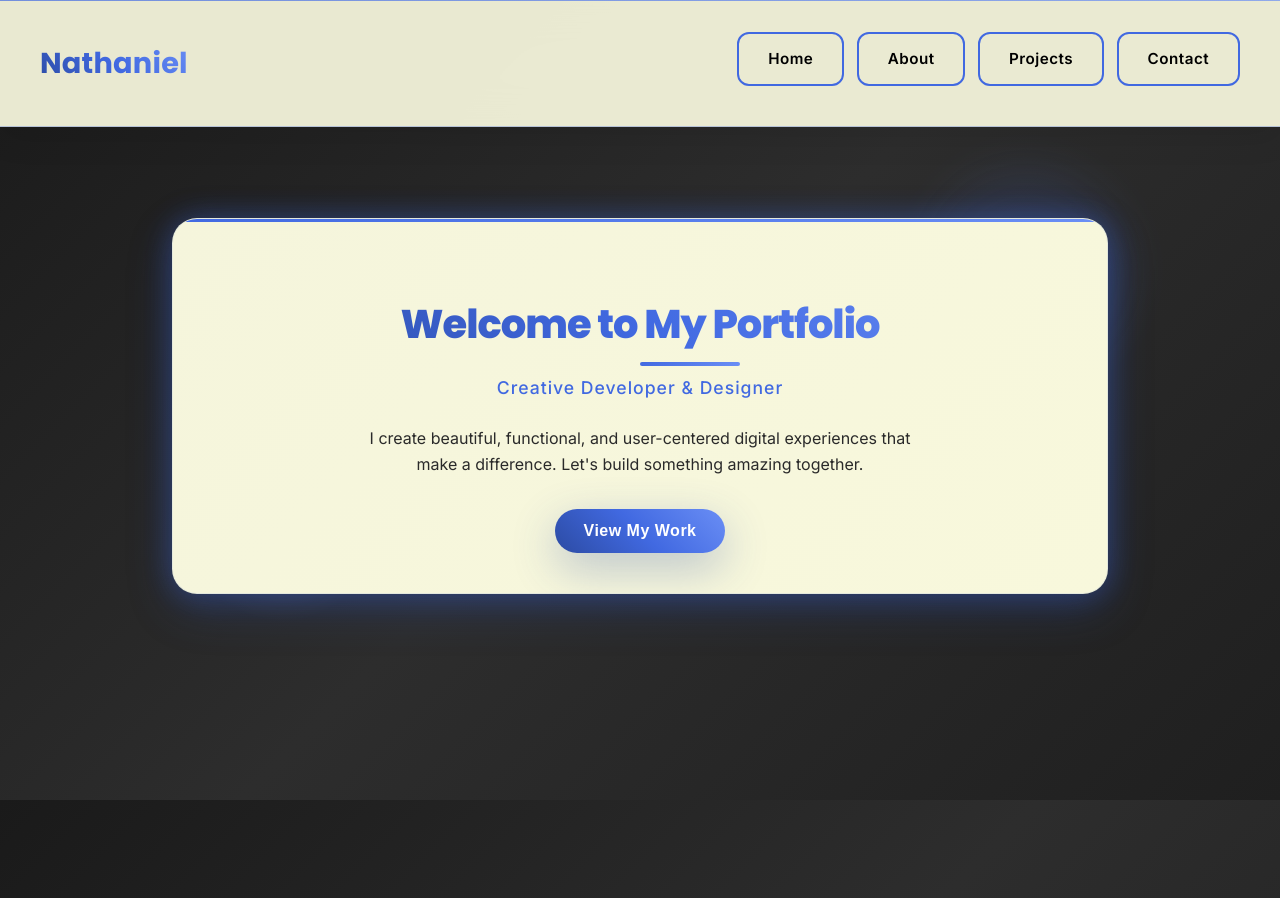
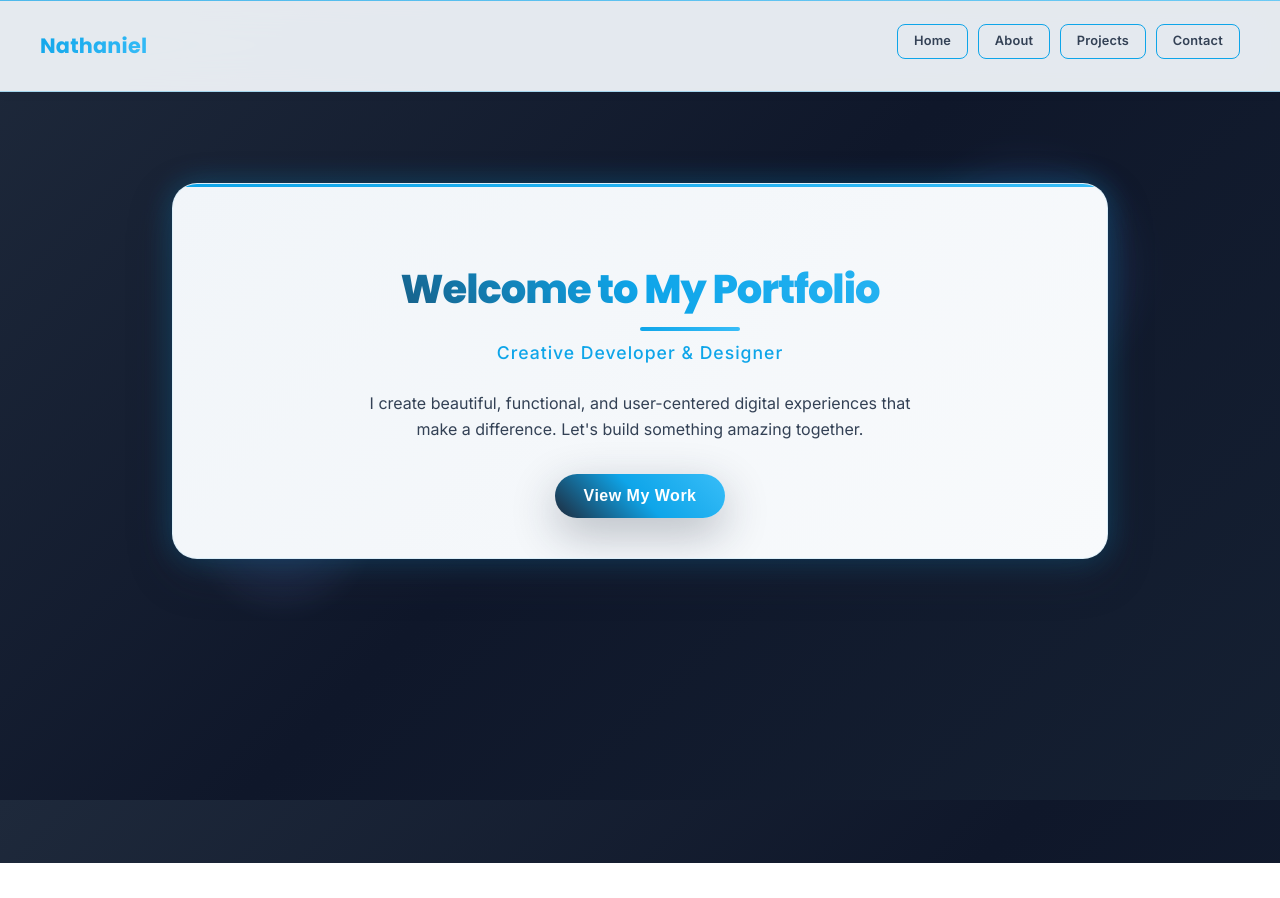
Before and after one commit to KazuhiraXanxus/Nathaniel-Portfolio, a plain HTML site: page index.html in a window 1280 px wide. After the commit the page ends 863 px from the top, so only its background shows below. Drawn offline with Linux system fonts and the light colour scheme.

Commit message:
Implement professional blue color scheme with improved project text visibility

```diff
--- a/script.js
+++ b/script.js
@@ -48,9 +48,9 @@
         window.addEventListener('scroll', function() {
             const navbar = document.querySelector('.navbar');
             if (window.scrollY > 100) {
-                navbar.style.background = 'rgba(245, 245, 220, 0.98)';
+                navbar.style.background = 'rgba(241, 245, 249, 0.98)';
             } else {
-                navbar.style.background = 'rgba(245, 245, 220, 0.95)';
+                navbar.style.background = 'rgba(241, 245, 249, 0.95)';
             }
         });
 
--- a/styles.css
+++ b/styles.css
@@ -217,27 +217,25 @@
 }
 
 :root {
-    --royal-blue: #4169E1;
-    --light-blue: #6A8EF5;
-    --pale-blue: #E6EFFF;
-    --dark-blue: #2C4BA3;
+    --navy: #1e293b;
+    --navy-dark: #0f172a;
+    --electric-blue: #0ea5e9;
+    --electric-blue-light: #38bdf8;
+    --light-blue-gray: #f1f5f9;
+    --text-gray: #334155;
     --white: #FFFFFF;
-    --bone-white: #F9F6EE;
-    --cream: #F5F5DC;
-    --dark-gray: #2A2A2A;
-    --medium-gray: #555555;
     --black: #000000;
-    --gradient-primary: linear-gradient(135deg, #4169E1 0%, #6A8EF5 100%);
-    --gradient-secondary: linear-gradient(45deg, #2C4BA3 0%, #4169E1 50%, #6A8EF5 100%);
-    --gradient-light: linear-gradient(135deg, #E6EFFF 0%, #F8FAFF 100%);
-    --shadow-light: 0 8px 32px rgba(65, 105, 225, 0.2);
-    --shadow-dark: 0 15px 45px rgba(44, 75, 163, 0.3);
-    --shadow-glow: 0 0 30px rgba(65, 105, 225, 0.4);
+    --gradient-primary: linear-gradient(135deg, #0ea5e9 0%, #38bdf8 100%);
+    --gradient-secondary: linear-gradient(45deg, #1e293b 0%, #0ea5e9 50%, #38bdf8 100%);
+    --gradient-card: linear-gradient(135deg, #f1f5f9 0%, #f8fafc 100%);
+    --shadow-light: 0 8px 32px rgba(14, 165, 233, 0.15);
+    --shadow-dark: 0 15px 45px rgba(30, 41, 59, 0.3);
+    --shadow-glow: 0 0 30px rgba(14, 165, 233, 0.3);
 }
 
 body {
     font-family: 'Inter', 'Segoe UI', Tahoma, Geneva, Verdana, sans-serif;
-    background: linear-gradient(135deg, #1a1a1a 0%, #2d2d2d 50%, #1f1f1f 100%);
+    background: linear-gradient(135deg, var(--navy) 0%, var(--navy-dark) 50%, #152032 100%);
     background-attachment: fixed;
     min-height: 100vh;
     color: var(--white);
@@ -256,14 +254,14 @@ h1, h2, h3, .logo {
     top: 0;
     left: 0;
     right: 0;
-    background: rgba(245, 245, 220, 0.95);
+    background: rgba(241, 245, 249, 0.95);
     backdrop-filter: blur(20px) saturate(180%);
     -webkit-backdrop-filter: blur(20px) saturate(180%);
-    padding: 1rem 2rem;
+    padding: 0.5rem 1rem;
     z-index: 1000;
     transition: all 0.4s cubic-bezier(0.4, 0, 0.2, 1);
-    border-bottom: 1px solid rgba(65, 105, 225, 0.3);
-    box-shadow: 0 8px 32px rgba(0, 0, 0, 0.1);
+    border-bottom: 1px solid rgba(14, 165, 233, 0.3);
+    box-shadow: 0 2px 8px rgba(30, 41, 59, 0.08);
 }
 
 .navbar::before {
@@ -286,13 +284,13 @@ h1, h2, h3, .logo {
 }
 
 .logo {
-    font-size: 1.8rem;
+    font-size: 1.3rem;
     font-weight: 700;
-    color: var(--black);
+    color: var(--text-gray);
     text-decoration: none;
     transition: all 0.3s ease;
     position: relative;
-    background: var(--gradient-secondary);
+    background: var(--gradient-primary);
     -webkit-background-clip: text;
     -webkit-text-fill-color: transparent;
     background-clip: text;
@@ -315,25 +313,25 @@ h1, h2, h3, .logo {
 
 .nav-links {
     display: flex;
-    gap: 0.8rem;
+    gap: 0.6rem;
     list-style: none;
 }
 
 .nav-button {
     background: transparent;
-    border: 2px solid var(--royal-blue);
-    color: var(--black);
-    padding: 0.8rem 1.8rem;
-    border-radius: 12px;
+    border: 1.5px solid var(--electric-blue);
+    color: var(--text-gray);
+    padding: 0.4rem 1rem;
+    border-radius: 8px;
     cursor: pointer;
     transition: all 0.4s cubic-bezier(0.4, 0, 0.2, 1);
-    font-size: 0.95rem;
+    font-size: 0.8rem;
     font-weight: 600;
     position: relative;
     overflow: hidden;
     text-decoration: none;
     display: inline-block;
-    letter-spacing: 0.5px;
+    letter-spacing: 0.2px;
 }
 
 .nav-button::before {
@@ -343,7 +341,7 @@ h1, h2, h3, .logo {
     left: -100%;
     width: 100%;
     height: 100%;
-    background: var(--black);
+    background: var(--electric-blue);
     transition: left 0.4s cubic-bezier(0.4, 0, 0.2, 1);
     z-index: -1;
 }
@@ -364,7 +362,7 @@ h1, h2, h3, .logo {
 
 .nav-button:hover {
     color: var(--white);
-    border-color: var(--black);
+    border-color: var(--electric-blue-light);
     transform: translateY(-3px) scale(1.05);
     box-shadow: var(--shadow-glow);
 }
@@ -384,7 +382,7 @@ h1, h2, h3, .logo {
 
 /* Enhanced Main Content */
 .main-content {
-    margin-top: 90px;
+    margin-top: 55px;
     padding: 2rem;
 }
 
@@ -397,11 +395,11 @@ h1, h2, h3, .logo {
 }
 
 .hero-content-card {
-    background: linear-gradient(135deg, var(--cream) 0%, #F8F8DC 100%);
+    background: var(--gradient-card);
     border-radius: 25px;
     padding: 2.5rem 2rem;
     box-shadow: var(--shadow-dark), var(--shadow-glow);
-    border: 1px solid rgba(65, 105, 225, 0.1);
+    border: 1px solid rgba(14, 165, 233, 0.1);
     position: relative;
     overflow: hidden;
 }
@@ -459,7 +457,7 @@ h1, h2, h3, .logo {
 
 .hero-content-card .hero-subtitle {
     font-size: 1.1rem;
-    color: var(--royal-blue);
+    color: var(--electric-blue);
     margin-bottom: 1.5rem;
     animation: fadeInUp 0.8s ease-out 0.2s both;
     font-weight: 500;
@@ -468,7 +466,7 @@ h1, h2, h3, .logo {
 
 .hero-content-card .hero-description {
     font-size: 1rem;
-    color: var(--dark-gray);
+    color: var(--text-gray);
     max-width: 550px;
     margin: 0 auto 2rem;
     animation: fadeInUp 0.8s ease-out 0.4s both;
@@ -571,17 +569,17 @@ h1, h2, h3, .logo {
 }
 
 .section-content {
-    background: linear-gradient(135deg, var(--cream) 0%, #F8F8DC 100%);
+    background: var(--gradient-card);
     backdrop-filter: blur(20px);
     -webkit-backdrop-filter: blur(20px);
     padding: 2rem;
     border-radius: 20px;
     box-shadow: var(--shadow-light), var(--shadow-dark);
-    border: 1px solid rgba(65, 105, 225, 0.2);
+    border: 1px solid rgba(14, 165, 233, 0.2);
     position: relative;
     overflow: hidden;
     transition: all 0.3s ease;
-    color: var(--black);
+    color: var(--text-gray);
 }
 
 .section-content::before {
@@ -608,13 +606,13 @@ h1, h2, h3, .logo {
 }
 
 .project-card {
-    background: rgba(255, 255, 255, 0.95);
+    background: var(--gradient-card);
     backdrop-filter: blur(20px);
     -webkit-backdrop-filter: blur(20px);
     border-radius: 25px;
     overflow: hidden;
     box-shadow: var(--shadow-light);
-    border: 1px solid rgba(65, 105, 225, 0.2);
+    border: 1px solid rgba(14, 165, 233, 0.2);
     transition: all 0.4s cubic-bezier(0.4, 0, 0.2, 1);
     cursor: pointer;
     position: relative;
@@ -683,7 +681,7 @@ h1, h2, h3, .logo {
 }
 
 .project-info h3 {
-    color: var(--dark-gray);
+    color: var(--black);
     font-size: 1.5rem;
     margin-bottom: 0.8rem;
     font-weight: 700;
@@ -691,11 +689,11 @@ h1, h2, h3, .logo {
 }
 
 .project-card:hover .project-info h3 {
-    color: var(--royal-blue);
+    color: var(--electric-blue);
 }
 
 .project-info p {
-    color: var(--medium-gray);
+    color: var(--text-gray);
     font-size: 1rem;
     line-height: 1.6;
     margin-bottom: 1.5rem;
@@ -710,7 +708,7 @@ h1, h2, h3, .logo {
 
 .tech-tag {
     background: var(--gradient-primary);
-    color: var(--dark-gray);
+    color: var(--white);
     padding: 0.5rem 1rem;
     border-radius: 20px;
     font-size: 0.85rem;
@@ -727,7 +725,7 @@ h1, h2, h3, .logo {
     left: -100%;
     width: 100%;
     height: 100%;
-    background: var(--royal-blue);
+    background: var(--electric-blue);
     transition: left 0.3s ease;
     z-index: -1;
 }
```
